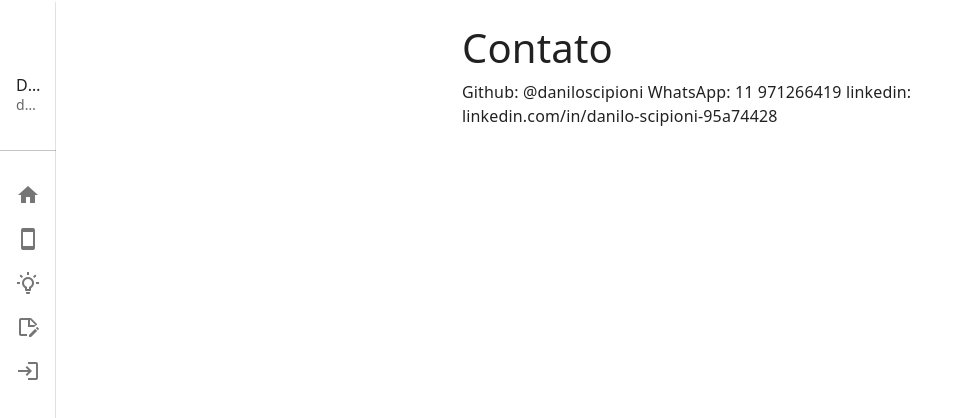
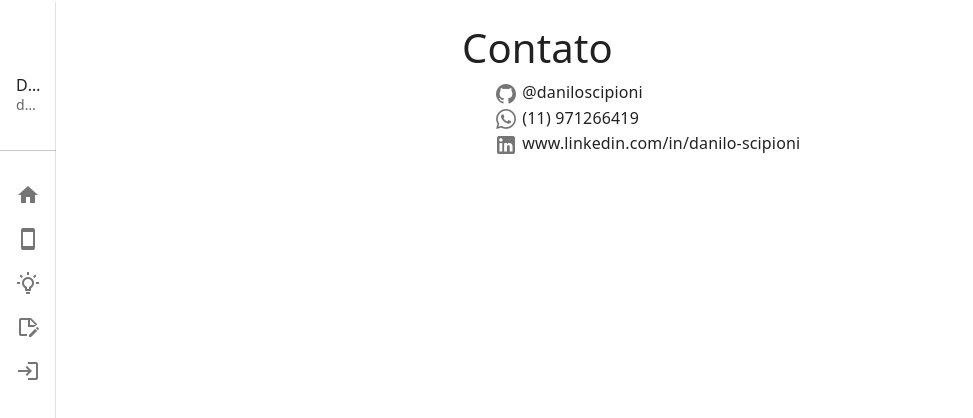
Before and after one commit to daniloscipioni/daniloscipioni-portifolio, a Vue app: page /contact in a window 1280 px wide. Shown: the top 418 px of the page, without its empty margins (0-973 px from the left). Built offline with nearby package versions, Linux system fonts and the light colour scheme; no server answers; what vue-resource, vuejs-loading-plugin would draw is missing.

Commit message:
add-vuetify: add icons to contact component

```diff
--- a/src/components/contact/Contact.vue
+++ b/src/components/contact/Contact.vue
@@ -3,9 +3,11 @@
     <div >
       <div>
         <h1>{{titulo}}</h1>
-        Github: @daniloscipioni
-        WhatsApp: 11 971266419
-        linkedin: linkedin.com/in/danilo-scipioni-95a74428
+        <ul>
+          <li><v-icon>mdi-github</v-icon> @daniloscipioni</li>
+          <li><v-icon>mdi-whatsapp</v-icon> (11) 971266419</li>
+          <li><v-icon>mdi-linkedin</v-icon> www.linkedin.com/in/danilo-scipioni</li>
+        </ul>
       </div>
     </div>
 
@@ -37,3 +39,8 @@ export default {
   }
 }
 </script>
+<style scoped>
+li {
+  list-style-type: none;
+}
+</style>
--- a/src/components/shared/header/Header.vue
+++ b/src/components/shared/header/Header.vue
@@ -15,8 +15,9 @@
             <v-list-item-content>
               <v-list-item-title class="text-h6">
                 Danilo Scipioni
+
               </v-list-item-title>
-              <v-list-item-subtitle>danilo.edu@gmail.com</v-list-item-subtitle>
+              <v-list-item-subtitle>daniloedu@gmail.com</v-list-item-subtitle>
             </v-list-item-content>
           </v-list-item>
         </v-list>
--- a/src/components/skill/Skill.vue
+++ b/src/components/skill/Skill.vue
@@ -5,11 +5,11 @@
         <h1>{{ titulo }}</h1>
         <ul>
           <li>Javascript</li>
-          <li>htmlt</li>
-          <li>csst</li>
-          <li>postgrest</li>
-          <li>sqlservert</li>
-          <li>javat</li>
+          <li>html</li>
+          <li>css</li>
+          <li>postgres</li>
+          <li>sqlserver</li>
+          <li>java</li>
         </ul>
       </div>
     </div>
```
